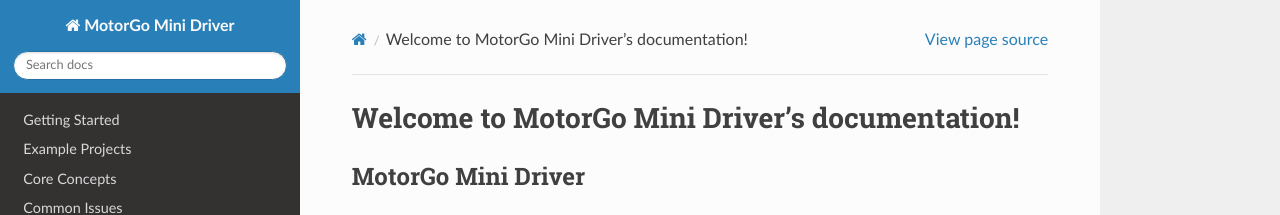
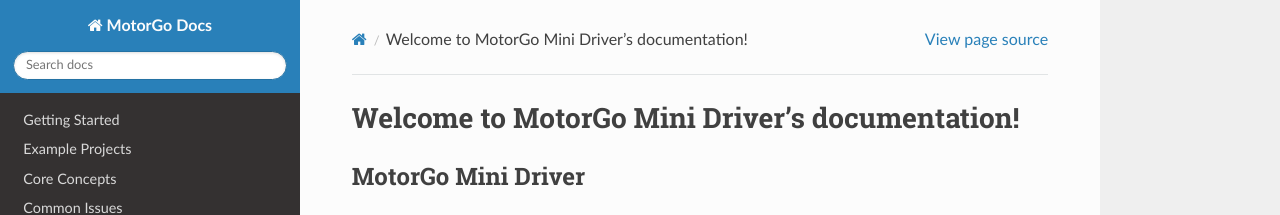
Before and after one commit to Every-Flavor-Robotics/motorgo-mini-driver, a Sphinx documentation site: the page built from docs/index.rst, in a window 1280 px wide. Shown: the top 215 px of the page. Built offline with Sphinx 7.4.7 and the Read the Docs theme 2.0.0, drawn with Linux system fonts in a browser that asks for light colours; pages that are not in the unit, such as notebooks, are missing from menus.

Commit message:
Update documentation website name

```diff
--- a/docs/conf.py
+++ b/docs/conf.py
@@ -6,7 +6,7 @@
 # -- Project information -----------------------------------------------------
 # https://www.sphinx-doc.org/en/master/usage/configuration.html#project-information
 
-project = 'MotorGo Mini Driver'
+project = 'MotorGo Docs'
 copyright = '2023, Every Flavor Robotics LLC, MotorGo LLC'
 author = 'Every Flavor Robotics LLC, MotorGo LLC'
 
@@ -21,17 +21,17 @@
 ]
 
 breathe_projects = {
-    'MotorGo Mini Driver': './doxyoutput/xml',  # Point to your Doxygen XML output directory
+    'MotorGo Docs': './doxyoutput/xml',  # Point to your Doxygen XML output directory
 }
 
-breathe_default_project = 'MotorGo Mini Driver'
+breathe_default_project = 'MotorGo Docs'
 
 # Setup the exhale extension
 exhale_args = {
     # These arguments are required
     "containmentFolder":     "./api",
     "rootFileName":          "api_reference.rst",
-    "afterTitleDescription": "MotorGo Mini Driver API",
+    "afterTitleDescription": "Docs for the MotorGo Product Line",
     "doxygenStripFromPath":  "..",
     # Heavily encouraged optional argument (see docs)
     "rootFileTitle":         "API Reference",
```
